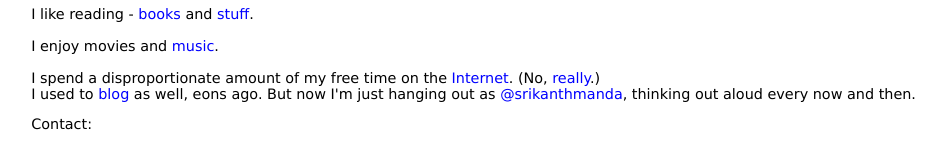
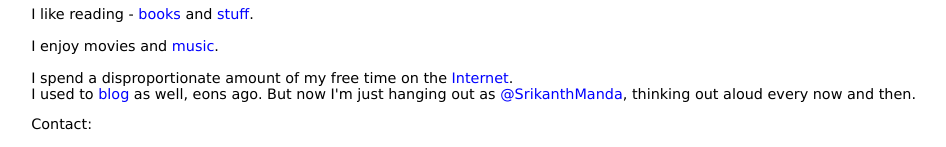
Before and after one commit to SrikanthManda/srikanthmanda.github.com, a plain HTML site: page index.html in a window 1280 px wide. Shown: the part 122-269 px from the top of the page, without its empty margins (20-966 px from the left). Drawn offline with Linux system fonts and the light colour scheme.

Commit message:
Modified the twitter link in index.html and commented out delicious link.

```diff
--- a/index.html
+++ b/index.html
@@ -26,9 +26,9 @@
 		<br/>
 		I enjoy movies and <a href="http://www.last.fm/user/SrikanthManda">music</a>.<br/>
 		<br/>
-		I spend a disproportionate amount of my free time on the <a href="bookmarks.html">Internet</a>. (No, <a href="https://delicious.com/srikanth">really</a>.)
+		I spend a disproportionate amount of my free time on the <a href="bookmarks.html">Internet</a>.<!-- (No, <a href="https://delicious.com/srikanth">really</a>.)-->
 		<br/>
-		I used to <a href="http://blog.srikanthmanda.com/">blog</a> as well, eons ago. But now I'm just hanging out as <a href="http://twitter.com/srikanthmanda">@srikanthmanda</a>, thinking out aloud every now and then.<br>
+		I used to <a href="http://blog.srikanthmanda.com/">blog</a> as well, eons ago. But now I'm just hanging out as <a href="http://twitter.com/SrikanthManda">@SrikanthManda</a>, thinking out aloud every now and then.<br>
 	</p>
 
 	<p id="contact">
```
